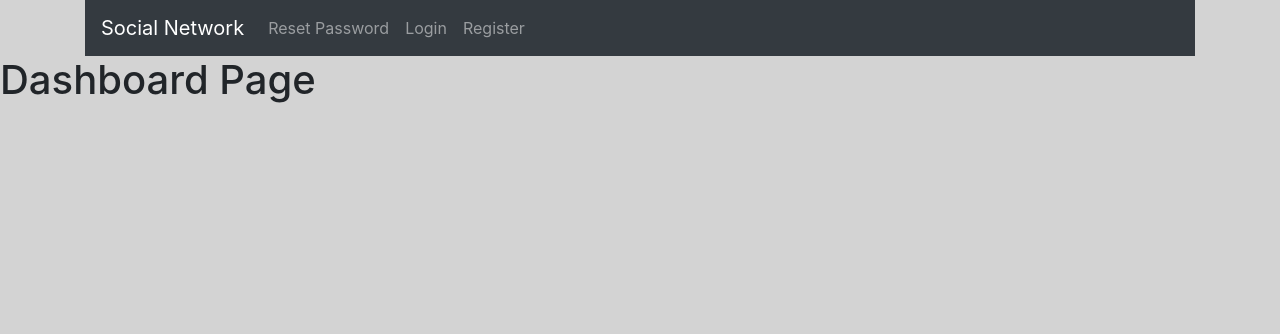
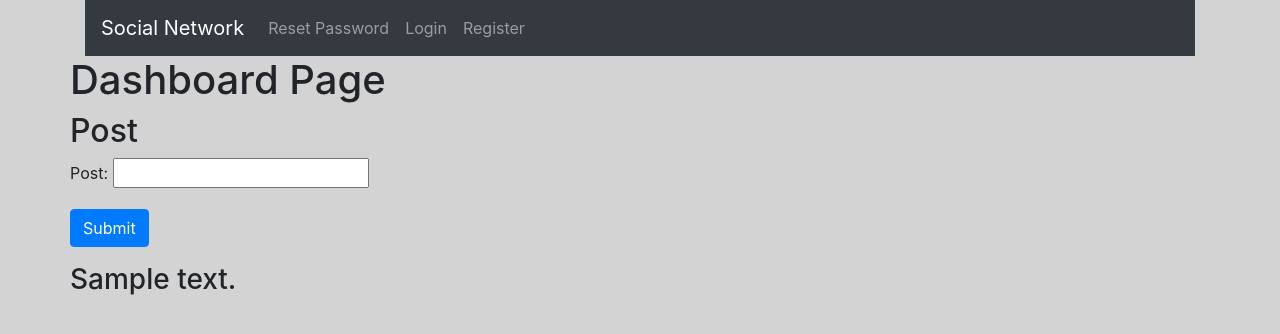
Before and after one commit to ehoversten/user_profiles, a Django app: template home/templates/home/dashboard.html in a window 1280 px wide. Shown: the top 334 px of the page. Run offline with Django 3.2, Linux system fonts and the light colour scheme; tables that the repository leaves empty hold one stand-in row (values such as "Sample post"); the template is opened without the code that fills it: values that come from a table or form of the project are taken from there, most other values are stand-ins (such as "Sample title", 1, 10 or a date in 2020); some libraries are stand-ins or nearby versions.

Commit message:
added form submit to view

```diff
--- /dev/null
+++ b/home/forms.py
@@ -0,0 +1,4 @@
+from django import forms
+
+class HomeForm(forms.Form):
+    post = forms.CharField()
--- a/home/templates/home/dashboard.html
+++ b/home/templates/home/dashboard.html
@@ -1,5 +1,20 @@
 {% extends 'base.html' %}
 
 {% block body %}
-<h1>Dashboard Page</h1>
+<div class="container">
+  <div class="row">
+    <h1>Dashboard Page</h1>
+  </div>
+  <div class="row">
+    <form class="form-group"  method="post">
+      {% csrf_token %}
+      <h2>Post</h2>
+      {{ form.as_p }}
+      <button class="btn btn-primary" type="submit" name="button">Submit</button>
+    </form>
+  </div>
+  <div class="row">
+    <h3>{{ text }}</h3>
+  </div>
+</div>
 {% endblock %}
```
Also changed, not shown: home/views.py (+26 -6 lines).
